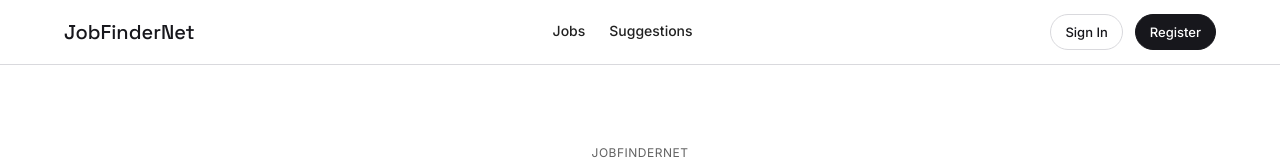
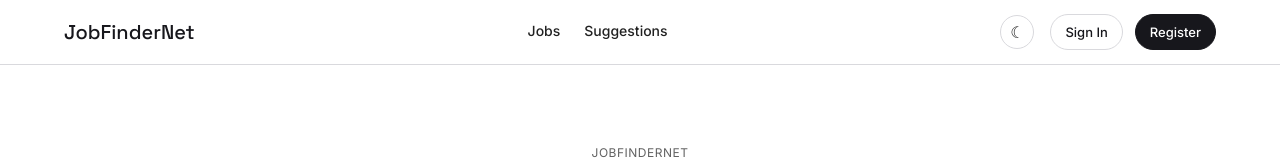
Before and after one commit to Sam1rShaban1/JobFinderNet, a React (Vite) app in the folder client/: page / in a window 1280 px wide. Shown: the top 160 px of the page. Built offline with nearby package versions, Linux system fonts and the light colour scheme; no server answers.

Commit message:
feat: add dark mode toggle with persistence and Clerk dark theme

```diff
--- a/client/index.html
+++ b/client/index.html
@@ -29,6 +29,19 @@
     <link rel="preconnect" href="https://fonts.googleapis.com">
     <link rel="preconnect" href="https://fonts.gstatic.com" crossorigin>
     <link href="https://fonts.googleapis.com/css2?family=Inter:wght@400;500;600&family=Space+Grotesk:wght@400;500&display=swap" rel="stylesheet">
+
+    <!-- Apply saved theme before render to avoid a flash of the wrong theme -->
+    <script>
+      (function () {
+        try {
+          var t = localStorage.getItem('theme');
+          if (!t) {
+            t = window.matchMedia('(prefers-color-scheme: dark)').matches ? 'dark' : 'light';
+          }
+          document.documentElement.setAttribute('data-theme', t);
+        } catch (e) {}
+      })();
+    </script>
   </head>
   <body>
     <div id="root"></div>
--- a/client/package.json
+++ b/client/package.json
@@ -11,6 +11,7 @@
   },
   "dependencies": {
     "@clerk/react": "^6.7.1",
+    "@clerk/themes": "^2.4.57",
     "axios": "^1.16.1",
     "react": "^19.2.6",
     "react-dom": "^19.2.6",
--- a/client/src/components/Navbar.tsx
+++ b/client/src/components/Navbar.tsx
@@ -7,6 +7,22 @@ import ResumeParserForm from './ResumeParserForm'
 import CoverLetterForm from './CoverLetterForm'
 import SavedSearchesForm from './SavedSearchesForm'
 import NotificationBell from './NotificationBell'
+import { useTheme } from '../context/ThemeContext'
+
+function ThemeToggle() {
+  const { theme, toggleTheme } = useTheme()
+
+  return (
+    <button
+      onClick={toggleTheme}
+      className="theme-toggle"
+      aria-label={theme === 'dark' ? 'Switch to light mode' : 'Switch to dark mode'}
+      title={theme === 'dark' ? 'Switch to light mode' : 'Switch to dark mode'}
+    >
+      {theme === 'dark' ? '☀' : '☾'}
+    </button>
+  )
+}
 
 export default function Navbar() {
   const { isSignedIn, user: clerkUser } = useUser()
@@ -120,6 +136,7 @@ export default function Navbar() {
         {menuOpen && <div className="nav-overlay" onClick={closeMenu} />}
 
         <div className="nav-auth">
+          <ThemeToggle />
           {isSignedIn ? (
             <div className="nav-user">
               <NotificationBell />
--- a/client/src/components/NotificationBell.tsx
+++ b/client/src/components/NotificationBell.tsx
@@ -111,10 +111,11 @@ export default function NotificationBell() {
           width: 360,
           maxHeight: 400,
           overflowY: 'auto',
-          background: '#fff',
+          background: 'var(--canvas)',
+          color: 'var(--ink)',
           border: '1px solid var(--hairline)',
           borderRadius: 12,
-          boxShadow: '0 4px 24px rgba(0,0,0,0.12)',
+          boxShadow: '0 4px 24px rgba(0,0,0,0.25)',
           zIndex: 200,
           marginTop: 8,
         }}>
@@ -125,7 +126,7 @@ export default function NotificationBell() {
             padding: '12px 16px',
             borderBottom: '1px solid var(--hairline)',
           }}>
-            <span style={{ fontWeight: 600, fontSize: 14 }}>Notifications</span>
+            <span style={{ fontWeight: 600, fontSize: 14, color: 'var(--ink)' }}>Notifications</span>
             {unreadCount > 0 && (
               <button
                 onClick={markAllAsRead}
@@ -156,7 +157,7 @@ export default function NotificationBell() {
                   padding: '12px 16px',
                   borderBottom: '1px solid var(--hairline)',
                   cursor: n.link ? 'pointer' : 'default',
-                  background: n.isRead ? 'transparent' : 'var(--pale-blue)',
+                  background: n.isRead ? 'transparent' : 'rgba(91, 141, 239, 0.14)',
                   transition: 'background 0.15s',
                 }}
               >
@@ -183,13 +184,13 @@ export default function NotificationBell() {
 function NotificationContent({ notification }: { notification: Notification }) {
   return (
     <div>
-      <div style={{ fontWeight: 600, fontSize: 13, marginBottom: 2, color: 'var(--primary)' }}>
+      <div style={{ fontWeight: 600, fontSize: 13, marginBottom: 2, color: 'var(--ink)' }}>
         {notification.title}
       </div>
-      <div style={{ fontSize: 13, color: 'var(--body-muted)' }}>
+      <div style={{ fontSize: 13, color: 'var(--ink)', opacity: 0.85 }}>
         {notification.message}
       </div>
-      <div style={{ fontSize: 11, color: 'var(--muted)', marginTop: 4 }}>
+      <div style={{ fontSize: 11, color: 'var(--body-muted)', marginTop: 4 }}>
         {new Date(notification.createdAt).toLocaleDateString('en-US', { month: 'short', day: 'numeric', hour: '2-digit', minute: '2-digit' })}
       </div>
     </div>
--- /dev/null
+++ b/client/src/context/ThemeContext.tsx
@@ -0,0 +1,43 @@
+import { createContext, useContext, useState, useCallback, type ReactNode } from 'react'
+
+type Theme = 'light' | 'dark'
+
+const ThemeContext = createContext<{ theme: Theme; toggleTheme: () => void }>({
+  theme: 'light',
+  toggleTheme: () => {},
+})
+
+// The inline script in index.html already set data-theme before render,
+// so we read it back here to stay in sync (avoids a flash / mismatch).
+function getInitialTheme(): Theme {
+  const attr = document.documentElement.getAttribute('data-theme')
+  if (attr === 'dark' || attr === 'light') return attr
+  try {
+    const stored = localStorage.getItem('theme')
+    if (stored === 'dark' || stored === 'light') return stored
+  } catch { /* ignore */ }
+  return 'light'
+}
+
+export function ThemeProvider({ children }: { children: ReactNode }) {
+  const [theme, setTheme] = useState<Theme>(getInitialTheme)
+
+  const toggleTheme = useCallback(() => {
+    setTheme(prev => {
+      const next: Theme = prev === 'dark' ? 'light' : 'dark'
+      document.documentElement.setAttribute('data-theme', next)
+      try { localStorage.setItem('theme', next) } catch { /* ignore */ }
+      return next
+    })
+  }, [])
+
+  return (
+    <ThemeContext.Provider value={{ theme, toggleTheme }}>
+      {children}
+    </ThemeContext.Provider>
+  )
+}
+
+export function useTheme() {
+  return useContext(ThemeContext)
+}
--- a/client/src/index.css
+++ b/client/src/index.css
@@ -57,6 +57,33 @@
   --space-section: 80px;
 }
 
+/* ---- Dark theme ----
+   Only color tokens are remapped; layout/spacing/radius stay the same,
+   so every component that uses these variables flips automatically. */
+[data-theme="dark"] {
+  --canvas: #0e0e11;        /* page + card surface */
+  --ink: #e9e9ec;           /* primary body text */
+  --primary: #f4f4f5;       /* headings, primary button bg, brand */
+  --on-primary: #14141a;    /* text on the (now light) primary button */
+  --soft-stone: #1b1b21;    /* hover / subtle elevated surface */
+  --hairline: #2b2b33;      /* borders / dividers */
+  --border-light: #2b2b33;
+  --card-border: #242430;
+  --muted: #8b8b95;
+  --slate: #9b9bab;
+  --body-muted: #a6a6b0;
+  --action-blue: #5b8def;   /* lighten links for contrast on dark */
+}
+
+/* Targeted fixes where a token doubles as a dark surface in light mode */
+[data-theme="dark"] .footer {
+  background: #000000;
+}
+[data-theme="dark"] .btn-primary:hover {
+  background: #d7d7db;
+  border-color: #d7d7db;
+}
+
 /* ---- Reset ---- */
 *, *::before, *::after {
   box-sizing: border-box;
@@ -220,6 +247,29 @@ h4, .h4 {
 
 .nav-auth {
   margin-left: auto;
+  display: flex;
+  align-items: center;
+  gap: var(--space-lg);
+}
+
+.theme-toggle {
+  display: inline-flex;
+  align-items: center;
+  justify-content: center;
+  width: 34px;
+  height: 34px;
+  border: 1px solid var(--hairline);
+  border-radius: var(--radius-full);
+  background: transparent;
+  color: var(--ink);
+  font-size: 16px;
+  line-height: 1;
+  cursor: pointer;
+  transition: border-color 0.2s, background 0.2s;
+}
+.theme-toggle:hover {
+  border-color: var(--primary);
+  background: var(--soft-stone);
 }
 
 .nav-user {
--- a/client/src/main.tsx
+++ b/client/src/main.tsx
@@ -4,13 +4,58 @@ import { createRoot } from 'react-dom/client'
 import { BrowserRouter } from 'react-router-dom'
 import App from './App'
 import './index.css'
+import { dark } from '@clerk/themes'
+import { ThemeProvider, useTheme } from './context/ThemeContext'
 
-createRoot(document.getElementById('root')!).render(
-  <StrictMode>
-    <ClerkProvider afterSignOutUrl="/" afterSignInUrl="/jobs">
+// Clerk renders its own UI (UserButton popover, account modal, sign-in/up) in
+// its own DOM, so it can't read our CSS variables. We hand it the dark base
+// theme PLUS explicit color variables. Recent Clerk renamed several variables
+// (colorText -> colorForeground, colorInputBackground -> colorInput, etc.), so
+// we provide both the new and legacy names — Clerk ignores any it doesn't know.
+const clerkDarkAppearance = {
+  baseTheme: dark,
+  variables: {
+    colorBackground: '#1a1a1f',
+    colorPrimary: '#6b9bff',
+    colorNeutral: '#ffffff',
+    // new variable names
+    colorForeground: '#f4f4f5',
+    colorMutedForeground: '#b8b8c2',
+    colorMuted: '#26262e',
+    colorInput: '#26262e',
+    colorInputForeground: '#f4f4f5',
+    colorBorder: '#33333d',
+    // legacy variable names (older Clerk)
+    colorText: '#f4f4f5',
+    colorTextSecondary: '#b8b8c2',
+    colorInputBackground: '#26262e',
+    colorInputText: '#f4f4f5',
+  },
+}
+
+function ClerkWithTheme() {
+  const { theme } = useTheme()
+  return (
+    // key={theme} forces Clerk to fully re-initialize when the theme flips, so
+    // its popover/modal reliably adopt the new appearance (it otherwise caches
+    // the appearance from its first mount and ignores later changes).
+    <ClerkProvider
+      key={theme}
+      afterSignOutUrl="/"
+      afterSignInUrl="/jobs"
+      appearance={theme === 'dark' ? clerkDarkAppearance : undefined}
+    >
       <BrowserRouter>
         <App />
       </BrowserRouter>
     </ClerkProvider>
+  )
+}
+
+createRoot(document.getElementById('root')!).render(
+  <StrictMode>
+    <ThemeProvider>
+      <ClerkWithTheme />
+    </ThemeProvider>
   </StrictMode>,
 )
```
Also changed, not shown: 1 other file (tests, documents, lock files or other folders).
